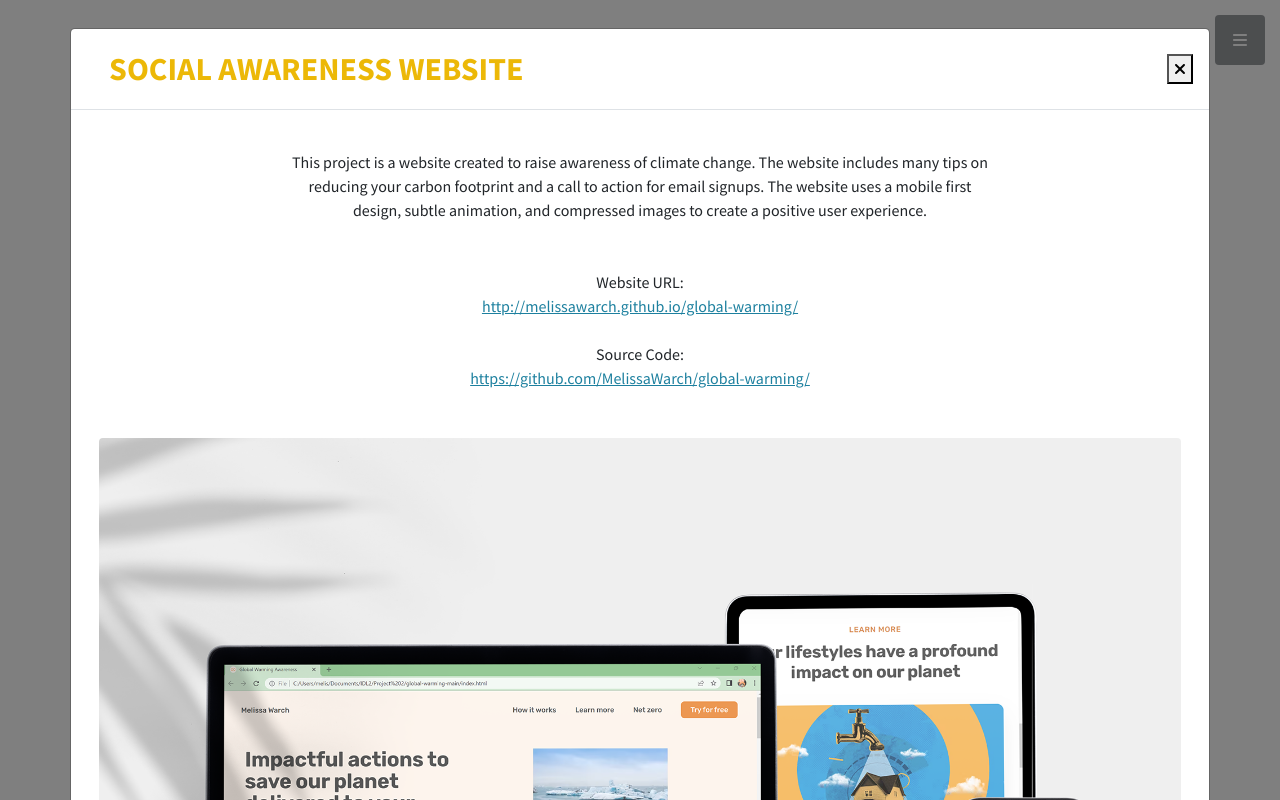
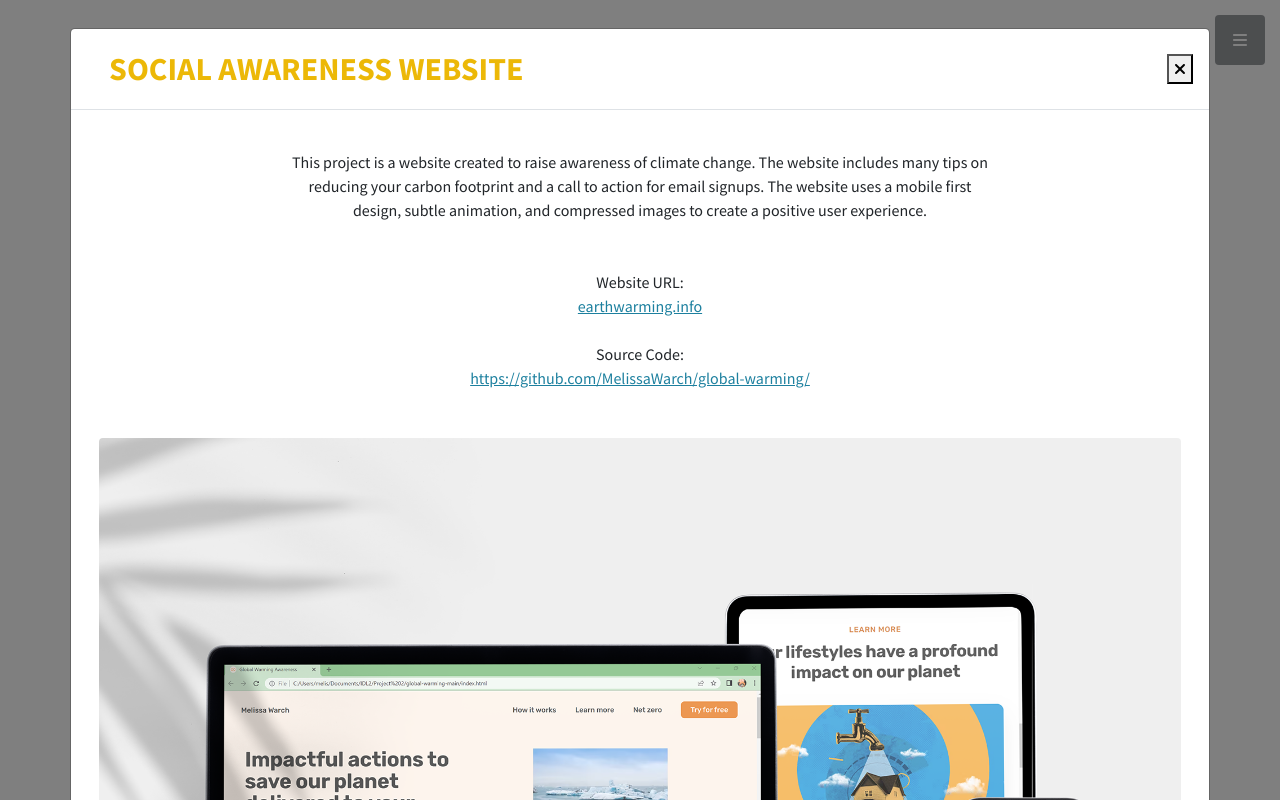
Before and after one commit to MelissaWarch/Online_Portfolio, a plain HTML site: page index.html in a window 1280 px wide. Both pictures are taken after a click on the link 901 px from the left and 1855 px from the top of the page. Shown: the part 1455-2255 px from the top of the page. Drawn offline with nearby package versions, Linux system fonts and the light colour scheme.

Commit message:
Added Custom URL to Climate Change project

```diff
--- a/index.html
+++ b/index.html
@@ -340,7 +340,7 @@
                             <span>Website URL:</span>
                         </div>
                         <div class="row">
-                            <span><a target="_blank" rel="noopener noreferrer" href="http://melissawarch.github.io/global-warming/">http://melissawarch.github.io/global-warming/</a></span>
+                            <span><a target="_blank" rel="noopener noreferrer" href="https://earthwarming.info/">earthwarming.info</a></span>
                         </div>
                         <br />
                         <div class="row">
```
